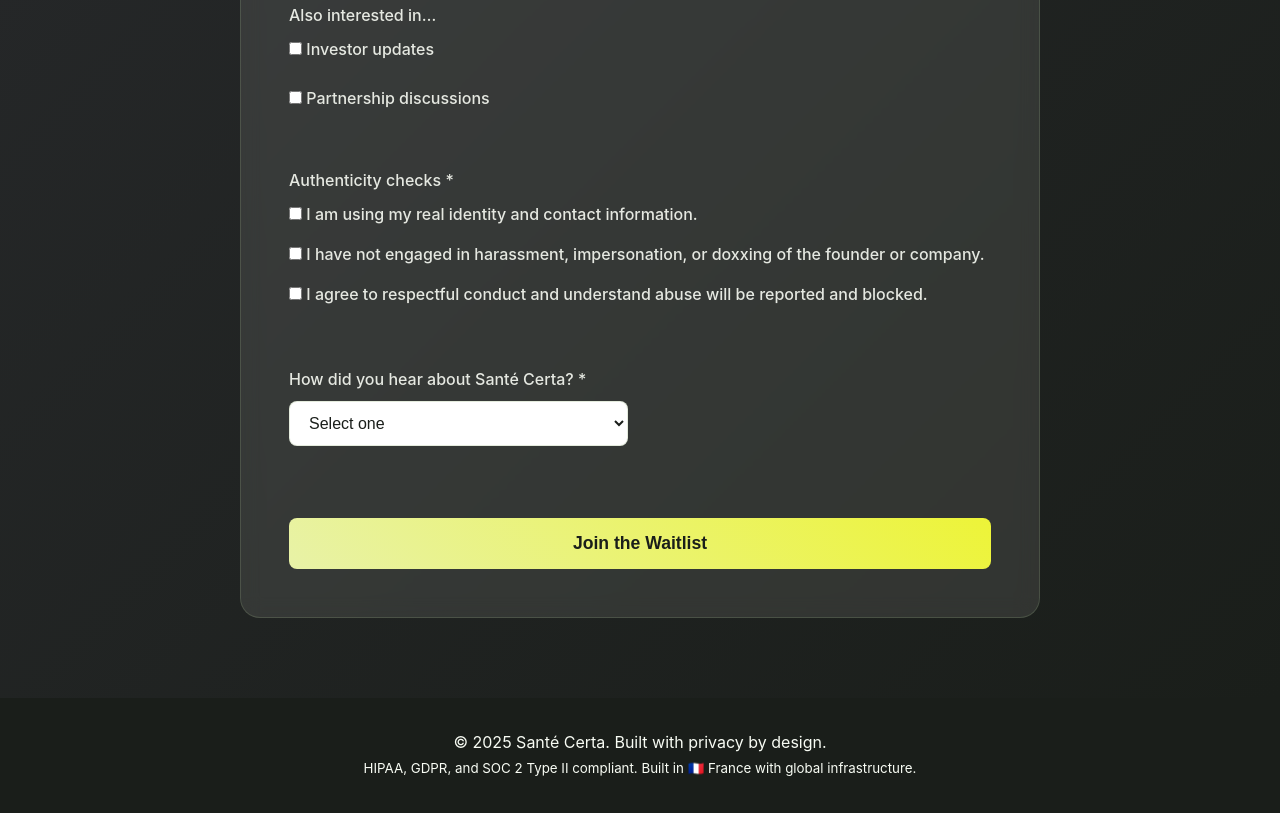
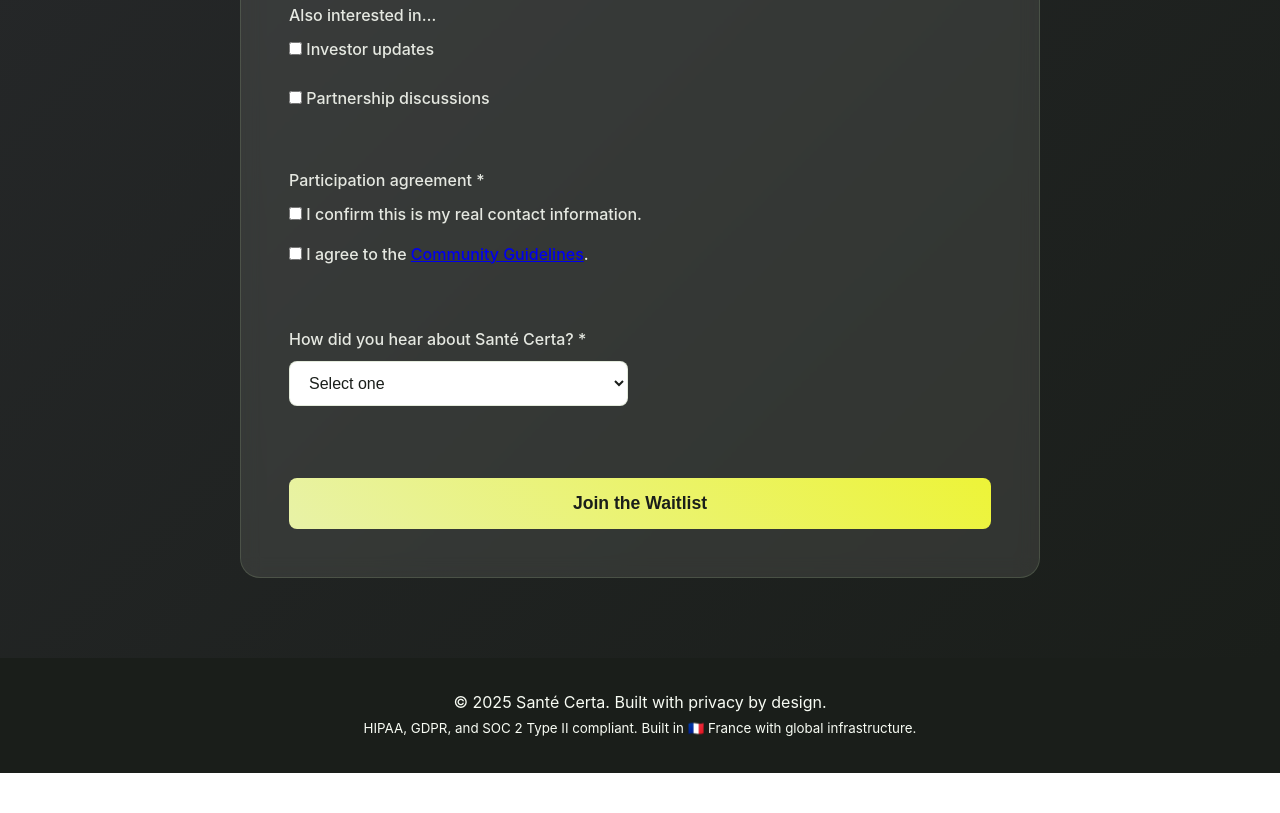
Before and after one commit to A-Healthy-Person/Sante-Certa-Landing, a plain HTML site: page index.html in a window 1280 px wide. Shown: the part 1748-2561 px from the top of the page. After the commit the page ends 2521 px from the top, so only its background shows below. Drawn offline with Linux system fonts and the light colour scheme.

Commit message:
Update index.html

```diff
--- a/index.html
+++ b/index.html
@@ -267,15 +267,22 @@
               </div>
             </div>
 
-            <!-- Authenticity / anti-harassment attestations -->
-            <div class="form-group" style="grid-column:1/-1;">
-              <label>Authenticity checks *</label>
-              <div style="display:grid;grid-template-columns:1fr;gap:.4rem;">
-                <label><input type="checkbox" name="attest_real_identity" value="yes" required /> I am using my real identity and contact information.</label>
-                <label><input type="checkbox" name="attest_no_harassment" value="yes" required /> I have not engaged in harassment, impersonation, or doxxing of the founder or company.</label>
-                <label><input type="checkbox" name="attest_terms" value="yes" required /> I agree to respectful conduct and understand abuse will be reported and blocked.</label>
-              </div>
-            </div>
+<!-- Community guidelines (replaces the old "Authenticity checks") -->
+<div class="form-group" style="grid-column: 1 / -1;">
+  <label>Participation agreement *</label>
+  <div style="display: grid; grid-template-columns: 1fr; gap: .4rem;">
+    <label>
+      <input type="checkbox" name="real_contact" value="yes" required />
+      I confirm this is my real contact information.
+    </label>
+    <label>
+      <input type="checkbox" name="guidelines_ok" value="yes" required />
+      I agree to the
+      <a href="/community-guidelines.html" target="_blank" rel="noopener">Community Guidelines</a>.
+    </label>
+  </div>
+</div>
+
 
             <!-- Discovery -->
             <div class="form-group" style="margin-top:.25rem;">
```
